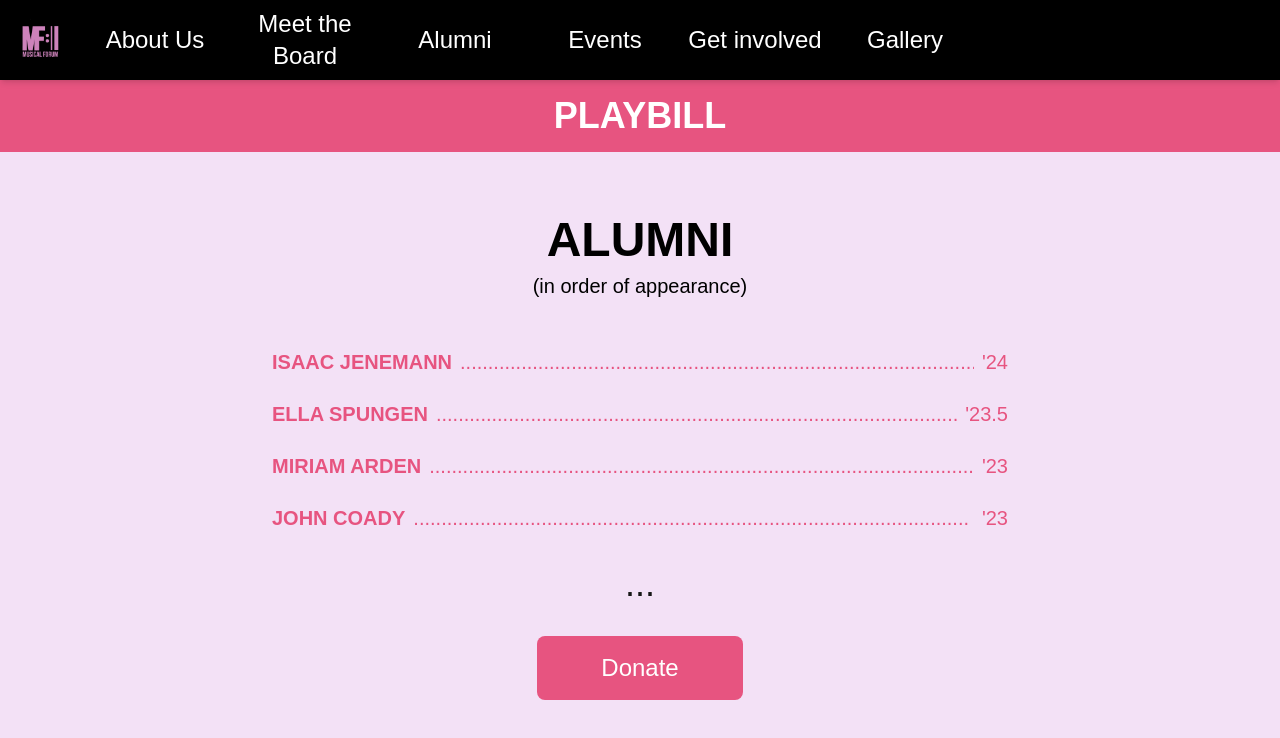
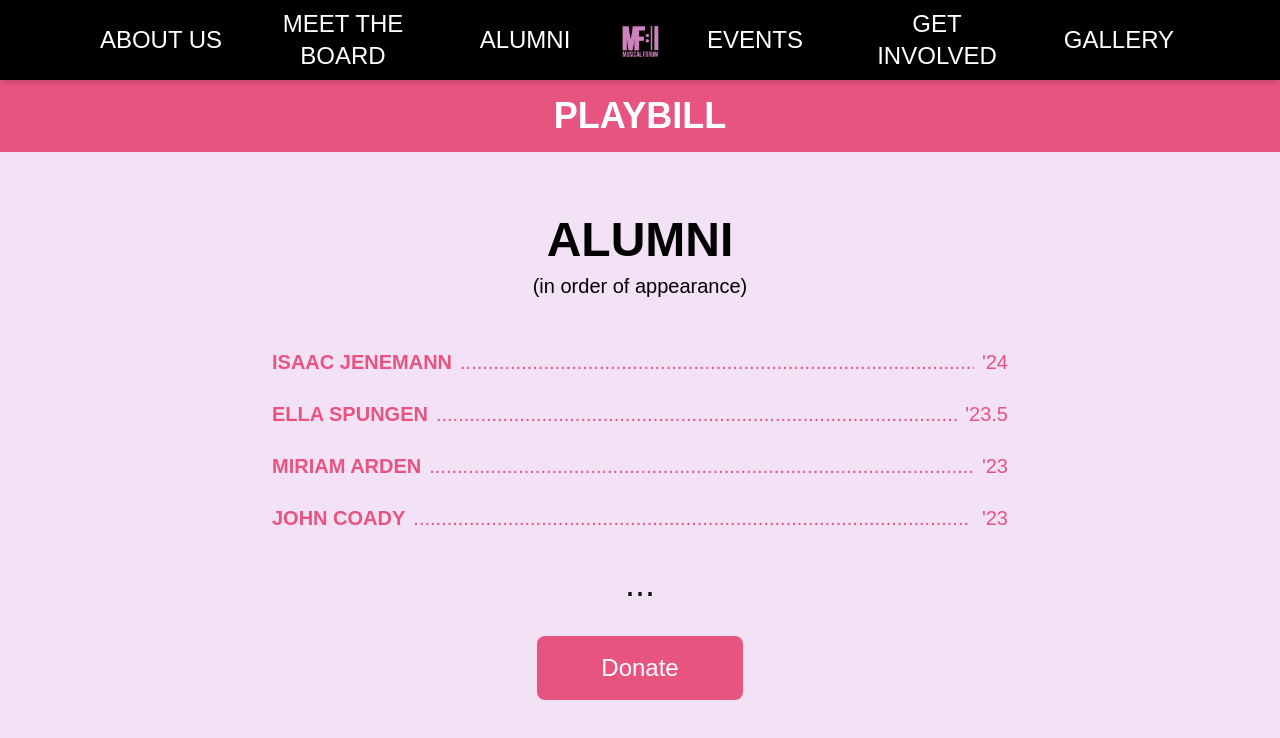
Before and after one commit to fullstackatbrown/project-musical-forum, a Next.js app: page /alumni in a window 1280 px wide. Shown: the top 738 px of the page. Built offline with nearby package versions, Linux system fonts and the light colour scheme; a web font is replaced by a local one.

Commit message:
style: adjust navbar styles for layout

```diff
--- a/src/components/Navbar.jsx
+++ b/src/components/Navbar.jsx
@@ -45,6 +45,9 @@ export function Navbar({
   navItemHeight = "h-[80px]",
 }) {
   const navList = [...navItems];
+  const half = Math.ceil(navList.length / 2);
+  const leftItems = navList.slice(0, half);
+  const rightItems = navList.slice(half);
 
   //Mobile navbar toggle button control
   const [isMobileBarOpen, setIsMobileBarOpen] = useState(false);
@@ -62,9 +65,30 @@ export function Navbar({
       className="fixed top-0 left-0 w-full z-50 shadow-md"
       style={{ backgroundColor: bgColor, color: textColor }}
     >
-      <div className="flex items-center w-full">
+      <div className="flex md:grid md:grid-cols-[1fr_auto_1fr] items-center w-full">
+        {/* Desktop left navbar */}
+        <div className="hidden md:flex justify-end gap-8">
+          {leftItems.map((item) => {
+            const isActive = pathname === item.path;
+            return (
+              <Link
+                key={item.name}
+                href={item.path}
+                title={item.name}
+                className={`${navItemWidth} ${navItemHeight} flex items-center justify-center
+                  font-acad ${fontSize} leading-[2rem] tracking-normal text-center
+                  hover:text-[${textHoverColor}] transition duration-300 uppercase
+                  ${isActive ? `text-[${textHoverColor}]` : ""}
+                  `}
+              >
+                {item.name}
+              </Link>
+            );
+          })}
+        </div>
+
         {/* Logo & Mobile Toggle Button */}
-        <div className="flex items-center min-w-[80px] z-10 mx-auto md:mx-0">
+        <div className="w-full md:col-start-2 flex justify-center relative z-10">
           {/* Logo */}
           <Link href="/" className="flex items-center justify-center">
             <img
@@ -111,8 +135,8 @@ export function Navbar({
         </div>
 
         {/* Desktop navbar */}
-        <div className="hidden md:flex">
-          {navList.map((item) => {
+        <div className="hidden md:flex justify-start gap-8">
+          {rightItems.map((item) => {
             const isActive = pathname === item.path;
             return (
               <Link
@@ -121,7 +145,7 @@ export function Navbar({
                 title={item.name}
                 className={`${navItemWidth} ${navItemHeight} flex items-center justify-center
                   font-acad ${fontSize} leading-[2rem] tracking-normal text-center
-                  hover:text-[${textHoverColor}] transition duration-300
+                  hover:text-[${textHoverColor}] transition duration-300 uppercase
                   ${isActive ? `text-[${textHoverColor}]` : ""}
                   `}
               >
```
